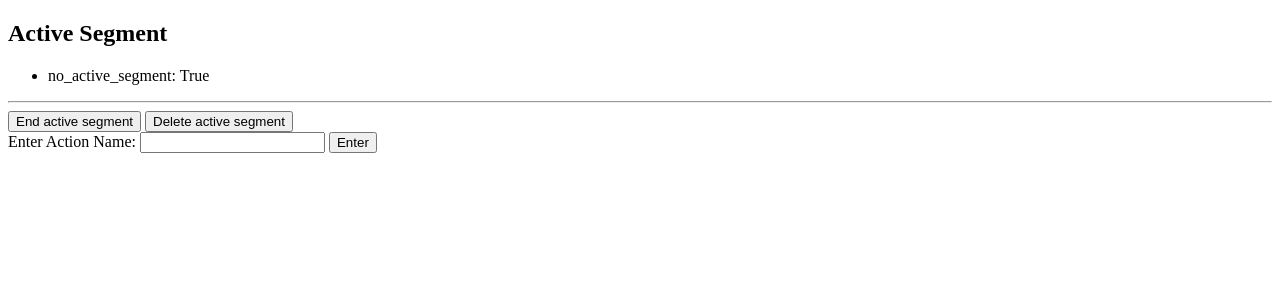
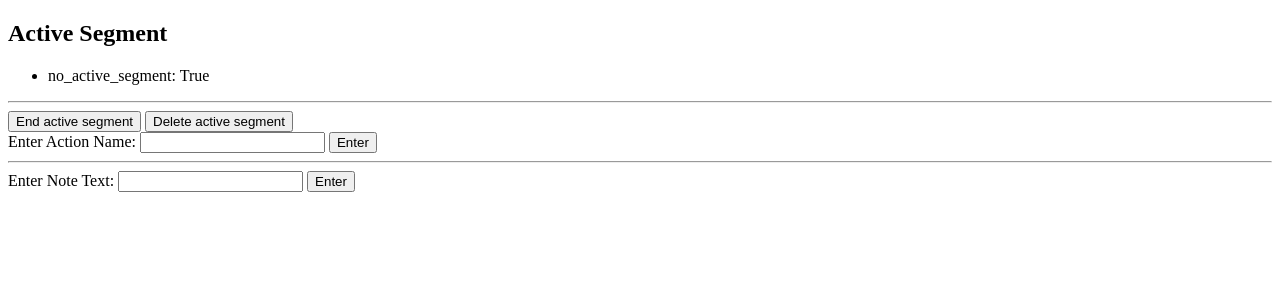
Before and after one commit to ParsaShemirani/pathbase, a FastAPI app: page / in a window 1280 px wide. Shown: the top 300 px of the page. Run offline with FastAPI, Linux system fonts and the light colour scheme.

Commit message:
added notes model and website function

```diff
--- a/fastapi_app.py
+++ b/app.py
@@ -8,7 +8,7 @@ from sqlalchemy import select
 import pandas as pd
 
 from connection import Session
-from models import ActionSegment
+from models import ActionSegment, Note
 
 app = FastAPI()
 
@@ -83,6 +83,17 @@ async def delete_active_segment():
             session.delete(active_segment)
     return RedirectResponse(url=app.url_path_for("home"), status_code=303)
 
+
+@app.get("/add_note")
+async def add_note(note_text: str):
+    with Session() as session:
+        with session.begin():
+            new_note = Note(text=note_text)
+            new_note.dt_created_ts = datetime.now(tz=timezone.utc)
+            session.add(new_note)
+    return RedirectResponse(url=app.url_path_for("home"), status_code=303)
+
+
 @app.get("/download_csv")
 async def download_csv():
     with Session() as session:
@@ -94,5 +105,7 @@ async def download_csv():
             return Response(
                 content=sio.getvalue(),
                 media_type="text/csv",
-                headers={"Content-Disposition": f"attachment; filename={str_iso_now}.csv"}
+                headers={
+                    "Content-Disposition": f"attachment; filename={str_iso_now}.csv"
+                },
             )
--- a/templates/index.html
+++ b/templates/index.html
@@ -22,5 +22,13 @@
         <input id="actionNameInput" name="action_name">
         <button type="submit">Enter</button>
     </form>
+
+    <hr>
+
+    <form action="{{ url_for('add_note') }}", method="get">
+        <label for="noteTextInput">Enter Note Text:</label>
+        <input id="noteTextInput" name="note_text">
+        <button type="submit">Enter</button>
+    </form>
 </body>
 </html>
```
Also changed, not shown: models.py (+21 -1 lines), __init__.py (deleted).
